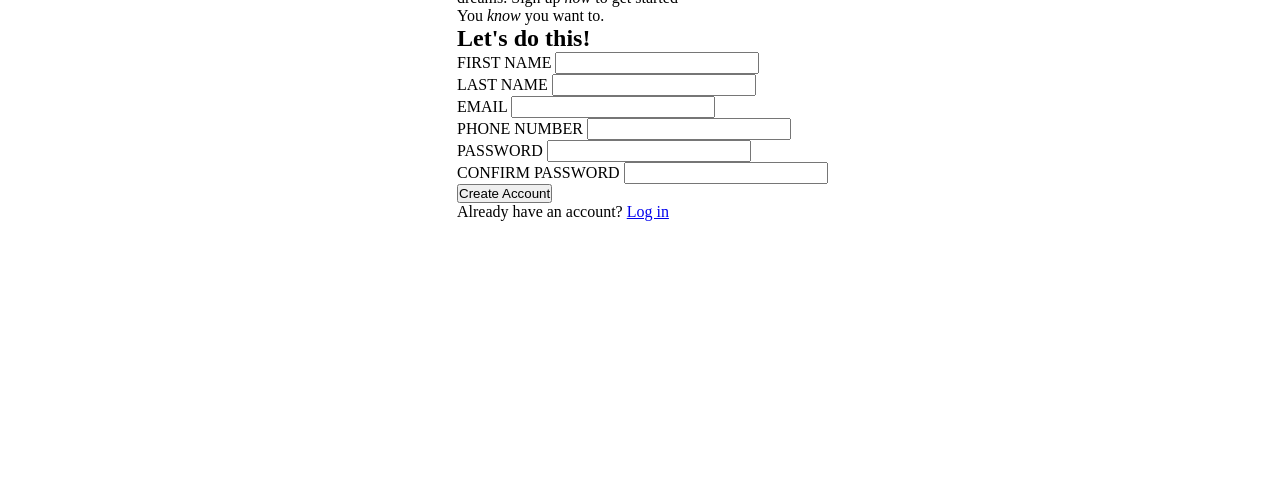
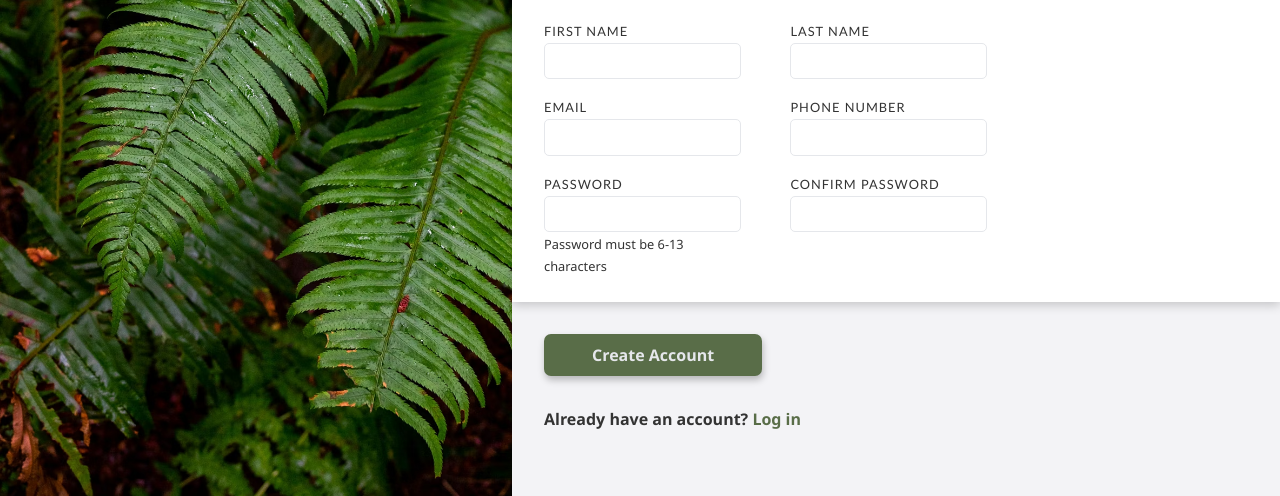
Before and after one commit to qkrwlsfl00/odin-form, a plain HTML site: page index.html in a window 1280 px wide. Shown: the part 304-800 px from the top of the page. Drawn offline with Linux system fonts and the light colour scheme.

Commit message:
finished ver1

```diff
--- a/index.html
+++ b/index.html
@@ -9,6 +9,7 @@
   <body>
     <div class="background">
       <div class="logo-container">
+        <img src="/odin-lined.png" alt="odin logo" width="70" height="93" />
         <h1>ODIN</h1>
       </div>
     </div>
@@ -18,21 +19,23 @@
         in your life to help you realize your deepest dreams. Sign up
         <em>now</em> to get started
       </p>
+      <br />
       <p>You <em>know</em> you want to.</p>
-      <form class="signup-form">
       <div class="form-container">
-          <h2>Let's do this!</h2>
+        <form class="signup-form" id="signup-form">
+          <p>Let's do this!</p>
+          <div class="form-flex-container">
             <div class="form-group">
               <label for="first-name">FIRST NAME</label>
-            <input id="first-name" />
+              <input id="first-name" name="first_name" type="text" required />
             </div>
             <div class="form-group">
               <label for="last-name">LAST NAME</label>
-            <input id="last-name" />
+              <input id="last-name" name="first_name" type="text" />
             </div>
             <div class="form-group">
               <label for="email">EMAIL</label>
-            <input id="email" />
+              <input id="email" type="email" />
             </div>
             <div class="form-group">
               <label for="phone-number">PHONE NUMBER</label>
@@ -40,16 +43,26 @@
             </div>
             <div class="form-group">
               <label for="password">PASSWORD</label>
-            <input id="password" />
+              <input
+                id="password"
+                type="password"
+                minlength="6"
+                maxlength="13"
+                required
+              />
+              <span class="password-hint"
+                >Password must be 6-13 characters</span
+              >
             </div>
             <div class="form-group">
               <label for="password-confirm">CONFIRM PASSWORD</label>
-            <input id="password-confirm" />
+              <input id="password-confirm" type="password" required />
             </div>
           </div>
-        <button type="submit">Create Account</button>
         </form>
-      <p>Already have an account? <a href="#">Log in</a></p>
+      </div>
+      <button type="submit" form="signup-form">Create Account</button>
+      <p class="login-help">Already have an account? <a href="#">Log in</a></p>
     </div>
   </body>
 </html>
--- a/style.css
+++ b/style.css
@@ -4,12 +4,21 @@
   box-sizing: border-box;
 }
 
+@font-face {
+  font-family: "Norse Bold";
+  src: url("/Norse-Bold.otf");
+}
+
 body {
   display: flex;
   height: 100vh;
+  font-family: "Segoe UI", Tahoma, Geneva, Verdana, sans-serif;
+  color: #333333;
 }
 .background {
   background-image: url("/background.avif");
+  background-size: cover;
+  background-position: center;
   width: 40%;
   color: #e7eae5;
 }
@@ -18,17 +27,106 @@ body {
   padding: 15px;
   margin-top: 20vh;
   background-color: #00000044;
-  font-family: "Courier New", Courier, monospace;
+  font-family: "Norse Bold", Courier, monospace;
+  font-size: 48px;
   text-align: center;
+  display: flex;
+  justify-content: center;
+  gap: 16px;
 }
 
 .signup-section {
-  padding: 48px;
+  padding-top: 10vh;
+  background: #f3f3f6;
+  width: 60%;
+}
+.signup-section > * {
+  margin-left: 32px;
+}
+.form-container {
+  background: #fff;
+  margin: 32px 0;
+  padding: 16px 32px;
+  box-shadow: rgba(0, 0, 0, 0.2) 0px 3px 10px;
+}
+
+.form-flex-container {
   display: flex;
-  flex-direction: column;
-  justify-content: center;
+  flex-wrap: wrap;
+  gap: 10%;
+  width: 70%;
+  max-width: 600px;
+}
+.form-group {
+  width: 40%;
+  margin: 10px 0;
+}
+label {
+  font-family: "Gill Sans", "Gill Sans MT", Calibri, "Trebuchet MS", sans-serif;
+  font-size: 0.8em;
+  display: block;
+  margin-bottom: 4px;
+  letter-spacing: 0.08em;
 }
 input {
+  width: 100%;
+  /* height: 32px; */
+  border: 1px solid #e5e7eb;
+  border-radius: 5px;
+  padding: 6px;
+  line-height: 1.4;
+}
+
+input:focus {
+  outline: 0;
+  border: 1px solid #2e2eb4;
+  box-shadow: 2px 2px 5px rgba(0, 0, 0, 0.2);
+}
+input:user-invalid {
+  border: 1px solid #b92326;
+  background-color: rgba(185, 35, 38, 0.25);
+}
+input:focus:user-invalid {
+  background-color: transparent;
+  border: 1px solid #b92326;
+}
+
+p {
+  font-size: 20px;
+  font-weight: 700;
+  max-width: 600px;
+  margin-bottom: 16px;
+}
+
+input,
+button,
+textarea {
   font-family: inherit;
   font-size: 100%;
 }
+
+button {
+  border: none;
+  background-color: #596d48;
+  color: #e5e7eb;
+  font-weight: 600;
+  border-radius: 7px;
+  margin-bottom: 32px;
+  align-self: flex-start;
+  padding: 10px 48px;
+  box-shadow: rgba(0, 0, 0, 0.25) 1px 4px 7px;
+}
+
+.login-help {
+  font-size: 16px;
+}
+
+.password-hint {
+  font-size: 0.8em;
+  text-align: end;
+}
+
+a {
+  text-decoration: none;
+  color: #596d48;
+}
```
Also changed, not shown: Norse-Bold.otf (added), background.avif (added), odin-lined.png (added). Lines whose indentation alone changed are shown as unchanged.
